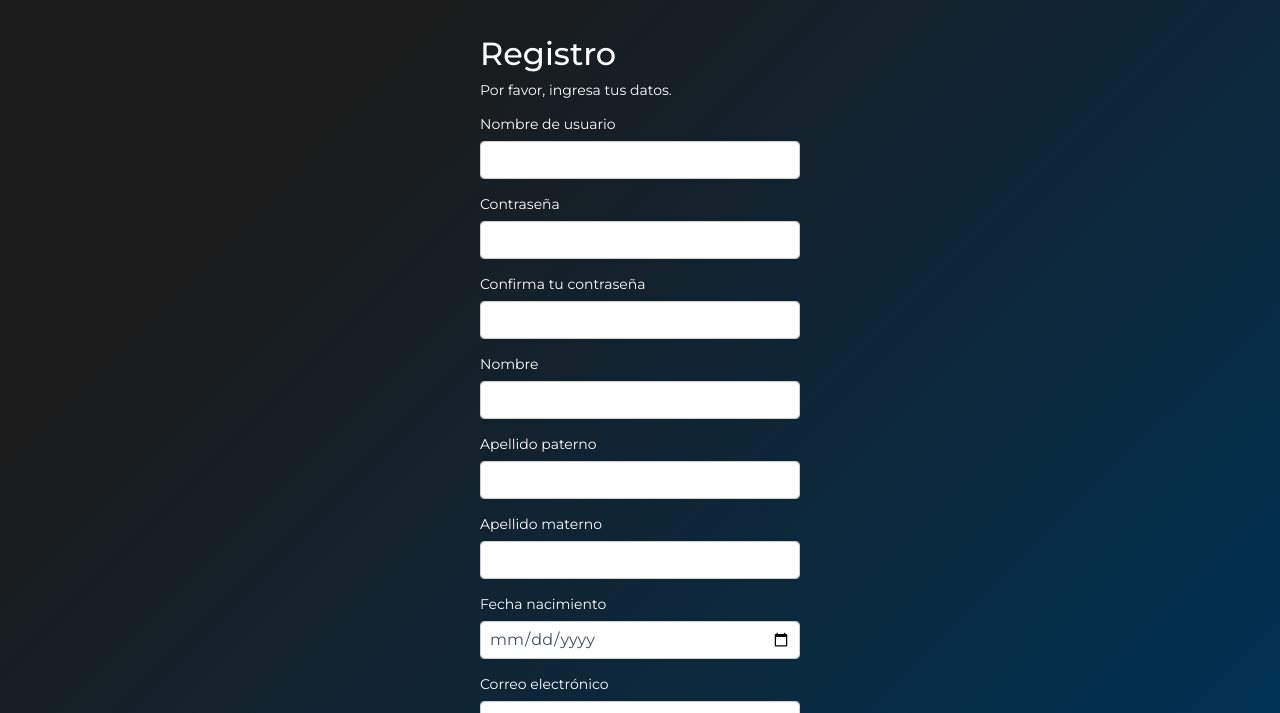
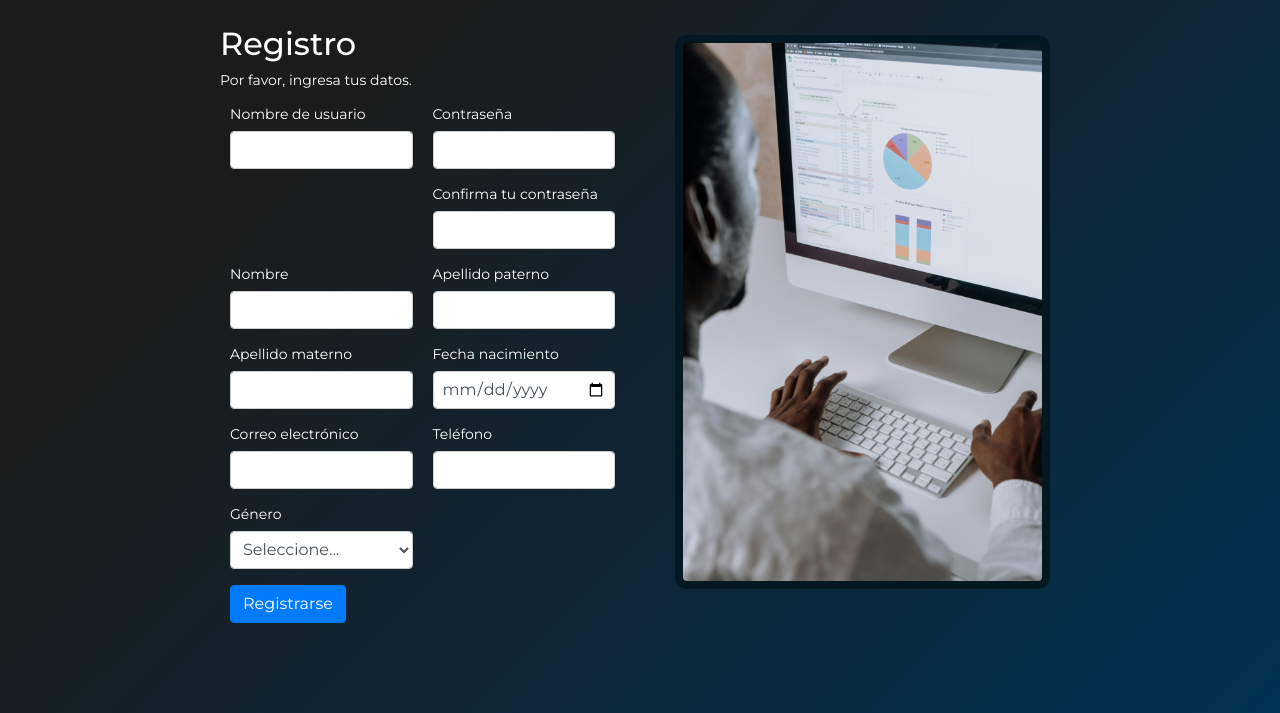
Before and after one commit to Izunny/Proyecto_Encuestas, a PHP site: page /register.php in a window 1280 px wide. Shown: the part 87-800 px from the top of the page. Run offline with PHP 8.4, Linux system fonts and the light colour scheme.

Commit message:
Cambio de estilo de la pagina de Registro
Se le cambia el estilo a la pagina de Registro.

```diff
--- a/encuestas/assets/css/style.css
+++ b/encuestas/assets/css/style.css
@@ -136,7 +136,6 @@ a:hover{
 
 .home-img{
     width: 800px;
-    border: 1px solid rgb(75, 75, 75);
     /* adds 12px border radius */
     border-radius: 12px;
     padding: 8px;
@@ -155,6 +154,82 @@ p.text {
     width: 700px;
 }
 
+/* Login */
+.wrapper {
+    display: flex;
+    flex-direction: row;
+    flex-wrap: nowrap;
+    justify-content: center;
+    align-items: top;
+    align-content: normal;
+    margin: 20px 0px 0px 100px;
+}
+
+.login-items{
+    margin: 40px;
+}
+
+/* Registro */
+
+.wrapper-register {
+    display: flex;
+    flex-direction: row;
+    margin: 0px 200px;
+}
+
+.flex-wrapper{
+    margin: 10px 20px;
+}
+
+.register-img{
+    width: 375px;
+    margin: 10px;
+    /* adds 12px border radius */
+    border-radius: 12px;
+    padding: 8px;
+    background-color: rgb(3, 24, 33);
+}
+
+.register-fields {
+	display: grid;
+	grid-template-rows: repeat(6, 1fr);
+	grid-template-columns: repeat(2, 1fr);
+	gap: 0;
+	width: 100%;
+	height: 100%;
+}
+
+.grid1 {
+	grid-area: 1/1/2/2;
+}
+.grid2 {
+	grid-area: 1/2/2/3;
+}
+.grid3 {
+	grid-area: 2/2/3/3;
+}
+.grid4 {
+	grid-area: 3/1/4/2;
+}
+.grid5 {
+	grid-area: 3/2/4/3;
+}
+.grid6 {
+	grid-area: 4/1/5/2;
+}
+.grid7 {
+	grid-area: 4/2/5/3;
+}
+.grid8 {
+	grid-area: 5/1/6/2;
+}
+.grid9 {
+	grid-area: 5/2/6/3;
+}
+.grid10 {
+	grid-area: 6/1/7/2;
+}
+
 /*diseño responsivo*/
 
 @media screen and (max-width:600px) {
@@ -171,6 +246,7 @@ p.text {
 
   /* Estilos para el formulario */
 .form-group {
+    margin: 0px 10px;
     margin-bottom: 1rem;
 }
 
--- a/encuestas/register.php
+++ b/encuestas/register.php
@@ -100,50 +100,53 @@ if ($_SERVER["REQUEST_METHOD"] == "POST") {
     </div>
 </header>
 
-<div class="wrapper">
+<div class="wrapper-register">
+
+    <div class="flex-wrapper">
     <h2>Registro</h2>
     <p>Por favor, ingresa tus datos.</p>
     <form action="<?php echo htmlspecialchars($_SERVER["PHP_SELF"]); ?>" method="post">
-        <div class="form-group">
+        <div class="register-fields">
+        <div class="form-group grid1">
             <label>Nombre de usuario</label>
             <input type="text" name="username" class="form-control <?php echo (!empty($username_err)) ? 'is-invalid' : ''; ?>" value="<?php echo htmlspecialchars($username); ?>">
             <span class="invalid-feedback"><?php echo $username_err; ?></span>
         </div>
-        <div class="form-group">
+        <div class="form-group grid2">
             <label>Contraseña</label>
             <input type="password" name="password" class="form-control <?php echo (!empty($password_err)) ? 'is-invalid' : ''; ?>">
             <span class="invalid-feedback"><?php echo $password_err; ?></span>
         </div>
-        <div class="form-group">
+        <div class="form-group grid3">
             <label>Confirma tu contraseña</label>
             <input type="password" name="confirm_password" class="form-control <?php echo (!empty($confirm_password_err)) ? 'is-invalid' : ''; ?>">
             <span class="invalid-feedback"><?php echo $confirm_password_err; ?></span>
         </div>
-        <div class="form-group">
+        <div class="form-group grid4">
             <label>Nombre</label>
             <input type="text" name="nombre" class="form-control">
         </div>
-        <div class="form-group">
+        <div class="form-group grid5">
             <label>Apellido paterno</label>
             <input type="text" name="apellido_paterno" class="form-control">
         </div>
-        <div class="form-group">
+        <div class="form-group grid6">
             <label>Apellido materno</label>
             <input type="text" name="apellido_materno" class="form-control">
         </div>
-        <div class="form-group">
+        <div class="form-group grid7">
             <label>Fecha nacimiento</label>
             <input type="date" name="fecha_nacimiento" class="form-control">
         </div>
-        <div class="form-group">
+        <div class="form-group grid8">
             <label>Correo electrónico</label>
             <input type="email" name="email" class="form-control">
         </div>
-        <div class="form-group">
+        <div class="form-group grid9">
             <label>Teléfono</label>
             <input type="text" name="telefono" class="form-control">
         </div>
-        <div class="form-group">
+        <div class="form-group grid10">
             <label>Género</label>
             <select name="genero" class="form-control">
                 <option value="">Seleccione...</option>
@@ -152,10 +155,17 @@ if ($_SERVER["REQUEST_METHOD"] == "POST") {
                 <option value="Otro">Otro</option>
             </select>
         </div>
+        </div>
         <div class="form-group">
             <input type="submit" class="btn btn-primary" value="Registrarse">
         </div>
     </form>
+    </div>
+
+    <div class="flex-wrapper">
+        <img class="register-img" src="imagenes/register.jpg" alt="">
+    </div>
+
 </div>
 </body>
 </html>
```
Also changed, not shown: encuestas/login.php (+7 -0 lines), encuestas/imagenes/junta.jpg (added), encuestas/imagenes/register.jpg (added).
